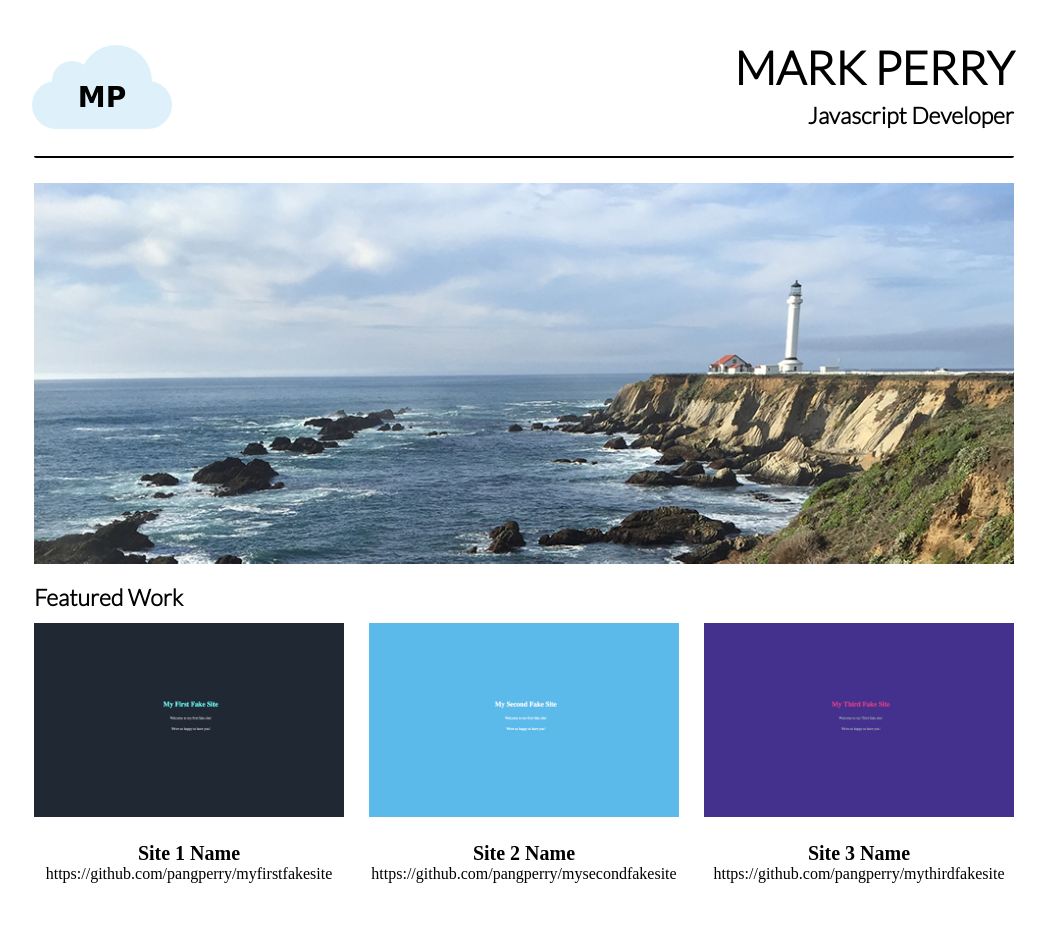
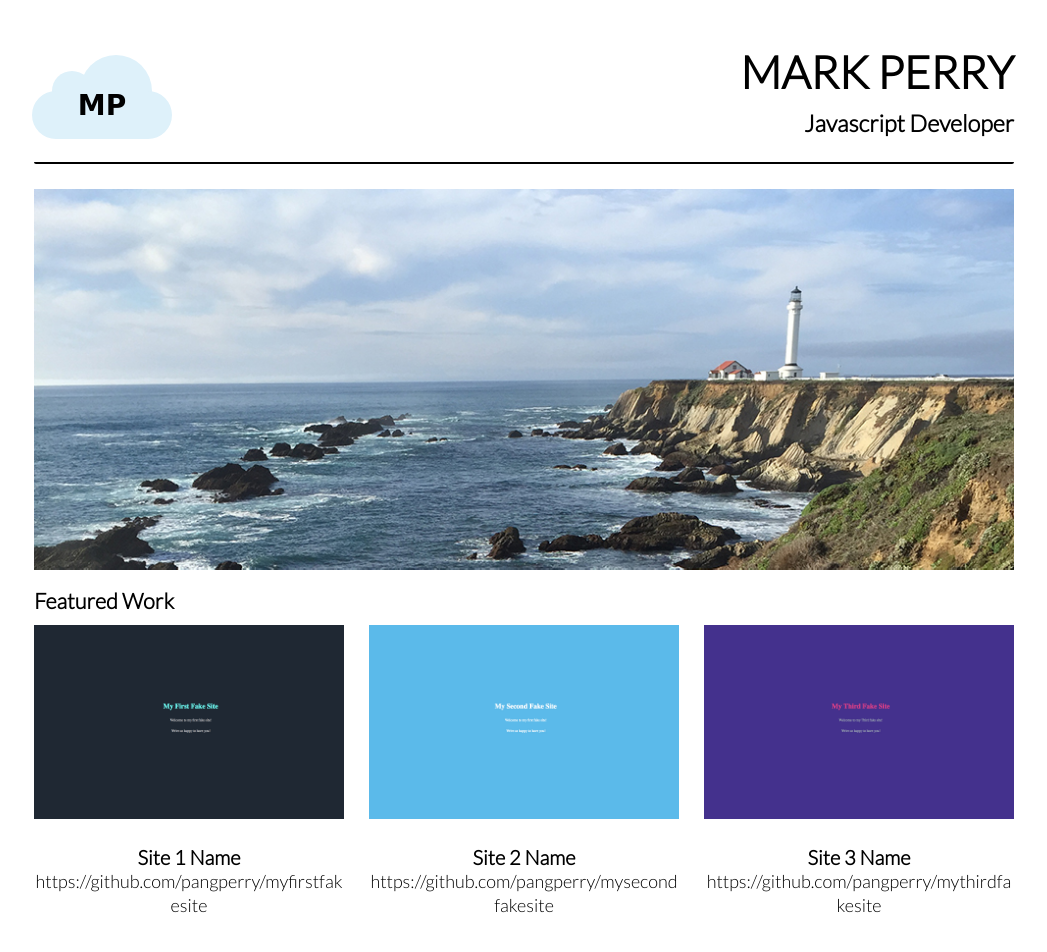
Before and after one commit to pangperry/portfolio_site, a website: page index.html in a window 1280 px wide. Shown: the whole page, without its empty margins (116-1163 px from the left). Before the commit the page ends 918 px from the top, so only its background shows below. Drawn offline with Linux system fonts and the light colour scheme; a web font is replaced by a local one.

Commit message:
Cleanup code

```diff
--- a/css/styles.css
+++ b/css/styles.css
@@ -4,16 +4,17 @@
 }
 
 body {
-  position: relative; /* just added */
+  position: relative;
   margin: 0 auto;
+  font: lighter 18px/24px 'Lato', sans-serif;
+  color: black;
   height: 100%;
   width: 100%;
-  min-width: 400px;
+  min-width: 360px;
   max-width: 850px;
   box-sizing: border-box;
   --sky-color:rgb(222, 241, 250);
   background: #fff;
-  color: black;
   overscroll-behavior: contain;
   z-index: 1;
 }
@@ -25,44 +26,39 @@ body {
 }
 
 header {
-  width: 75%;
-  min-width: 380px;
-  max-width: 450px;
+  width: 95%;
+  max-width: 500px;
   background: #CCC314;
   position: sticky;
   top: 0;
   -webkit-box-shadow: 2px 1px 1px rgb(180, 200, 210);
   -moz-box-shadow:  2px 1px 1px rgb(180, 200, 210);
   box-shadow: 2px 1px 1px  rgb(180, 200, 210);
-  margin: 75px auto 95px auto;
+  margin: 55px auto 121px auto;
   border-radius: 2px;
-  padding: 20px;
+  padding: 20px 0;
   text-align: center;
   z-index: 8;
 }
 
 header h1 {
-  font-family: 'Lato', sans-serif;
-  font-weight: 300;
-  line-height: 46px;
-  font-size: 46px;
-  margin: 35px 0 25px 0;
+  line-height: 1.2em;
+  font-size: 2.5em;
+  margin: 35px auto 25px auto;
   text-transform: uppercase;
 }
 
 header h3, main h2  {
-  font-family: 'Lato', sans-serif;
-  line-height: 1.3em;
-  margin: 0 0 10px 0;
+  line-height: 1.2em;
+  margin: 0 0 15px 0;
 }
 
 header h3 {
-  margin-top: 15px;
-  font-size: 23px;
+  font-size: 1.3em;
 }
 
 main h2 {
-  font-size: 20px;
+  font-size: 1.3em;
   color: black;
   z-index: 2;
 }
@@ -78,6 +74,7 @@ main {
   background: #fff;
   z-index: 3;
 }
+
 main h2 {
   margin-bottom: 20px;
 }
@@ -93,7 +90,7 @@ main, .works, .site {
 
 .works h4 {
   margin: 35px 0 20px 0;
-  font-size: 25px;
+  font-size: 1.2em;
 }
 
 .works p {
@@ -110,13 +107,13 @@ img {
   box-shadow: 1px 1px 5px   rgb(100, 100, 100);
 }
 
-
 /* clouds inspired by Mark Bowley https://codepen.io/Mark_Bowley/pen/xEbuI?editors=1100 */
 
 .logo {
   font-family: 'Grand Hotel', cursive;
   font-size: 70px;
   color: black;
+  padding-top: 23px;
 }
 
 #clouds-wrap {
@@ -195,14 +192,7 @@ h1, h3{
 /* CLOUD OBJECTS */
 
 .cloud {
-	/* background: #fff; */
-  /* background: -moz-linear-gradient(top,  #fff 10%, #f1f1f1 100%); */
-	/* background: -webkit-gradient(linear, left top, left bottom, color-stop(0%,#fff), color-stop(100%,#f1f1f1));*/
-	background: -webkit-linear-gradient(top,  #fff 0%,#f1f1f1 100%);
-	background: -o-linear-gradient(top,  #fff 0%,#f1f1f1 100%);
-	background: -ms-linear-gradient(top,  #fff 0%,#f1f1f1 100%);
-  background: linear-gradient(top,  #fff 0%,#f1f1f1 100%);
-
+	background: #fff;
 	-webkit-border-radius: 100px;
 	-moz-border-radius: 100px;
 	border-radius: 100px;
@@ -294,17 +284,15 @@ h1, h3{
   }
 
   main {
+    max-width: 100%;
     padding: 0 25px;
   }
 
   main h2 {
-    font-size: 30px;
+    font-size: 2.1m;
     margin: 30px 0 54px 0;
   }
 
-  .d {
-    display: block;
-  }
 
   .works {
     margin: 60px auto 0 auto;
@@ -324,11 +312,16 @@ h1, h3{
 
   .site img {
     box-shadow: 9px 34px 39px rgb(170, 170, 170);
+    width: 95%;
+    height: 95%;
   }
 
-  .site img {
-    width: 95%;
-    height: 95%;
+  .description, .site {
+    min-width: 0;
+  }
+
+  .site1 img {
+    box-shadow: 0 0 0 rgb(170, 170, 170);
   }
 
   .site1 {
@@ -413,7 +406,7 @@ h1, h3{
   }
 
   main h2 {
-    font-size: 23px;
+    font-size: 1.2em;
     text-align: left;
     max-width: 100%;
     margin: 0 0 10px 0;
@@ -422,7 +415,7 @@ h1, h3{
 
   .c3 {
     position: absolute;
-    top: 0;
+    top: 10px;
     left: -97px;
     z-index: 6;
     transform: scale(0.4);
--- a/index.html
+++ b/index.html
@@ -38,17 +38,17 @@
       <h2>Featured Work</h2>
       <div class='works'>
         <a href="./fake_sites/site1.html" class="site site1"><img src="./images/fake_site1.jpg" alt="a fake site"></a>
-        <div class='d description1'>
+        <div class='description description1'>
           <h4>Site 1 Name</h4>
           <p>https://github.com/pangperry/myfirstfakesite</p>
         </div>
         <a href="#" class="site site2"><img src="./images/fake_site2.jpg" alt="a fake site"></a>
-        <div class='d description2'>
+        <div class='description description2'>
           <h4>Site 2 Name</h4>
           <p>https://github.com/pangperry/mysecondfakesite</p>
         </div>
         <a href="#" class="site site3" ><img src="./images/fake_site3.jpg" alt="a fake site"></a>
-        <div class='d description3'>
+        <div class='description description3'>
           <h4>Site 3 Name</h4>
           <p>https://github.com/pangperry/mythirdfakesite</p>
         </div>
```
